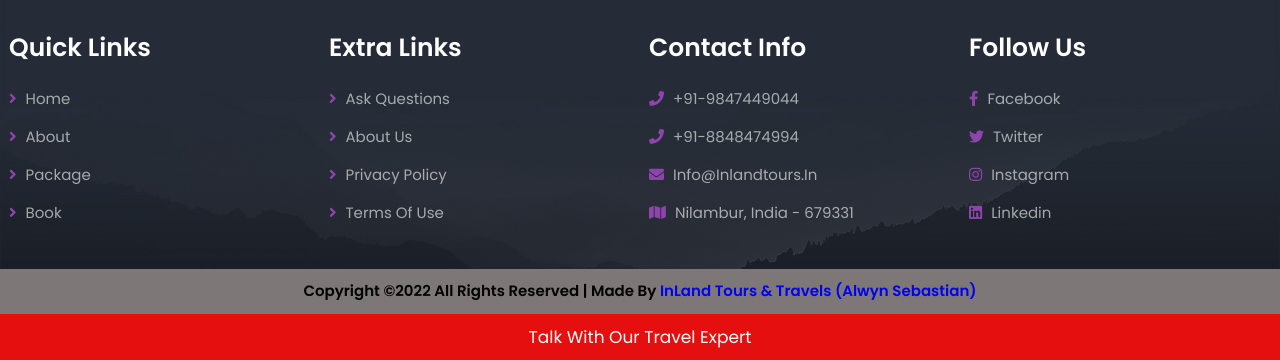
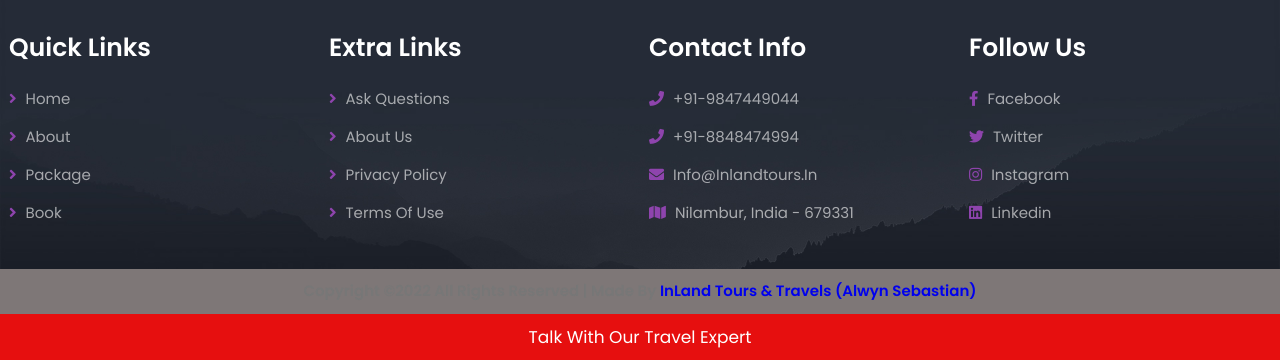
Before and after one commit to Alwyn25/inlandtours, a PHP site: page /book.php in a window 1280 px wide. Shown: the part 1223-1583 px from the top of the page. Run offline with PHP 8.4, Linux system fonts and the light colour scheme.

Commit message:
Update main.css

```diff
--- a/css/main.css
+++ b/css/main.css
@@ -620,6 +620,9 @@
     text-align: center;
     background-color: #7e7777;
  }
+.footer .rights .text-gray{
+   color: var(--light-black);
+ }
  .footer .rights h3{
     padding-top: 0.8%;
     font-size: 15px;
```
